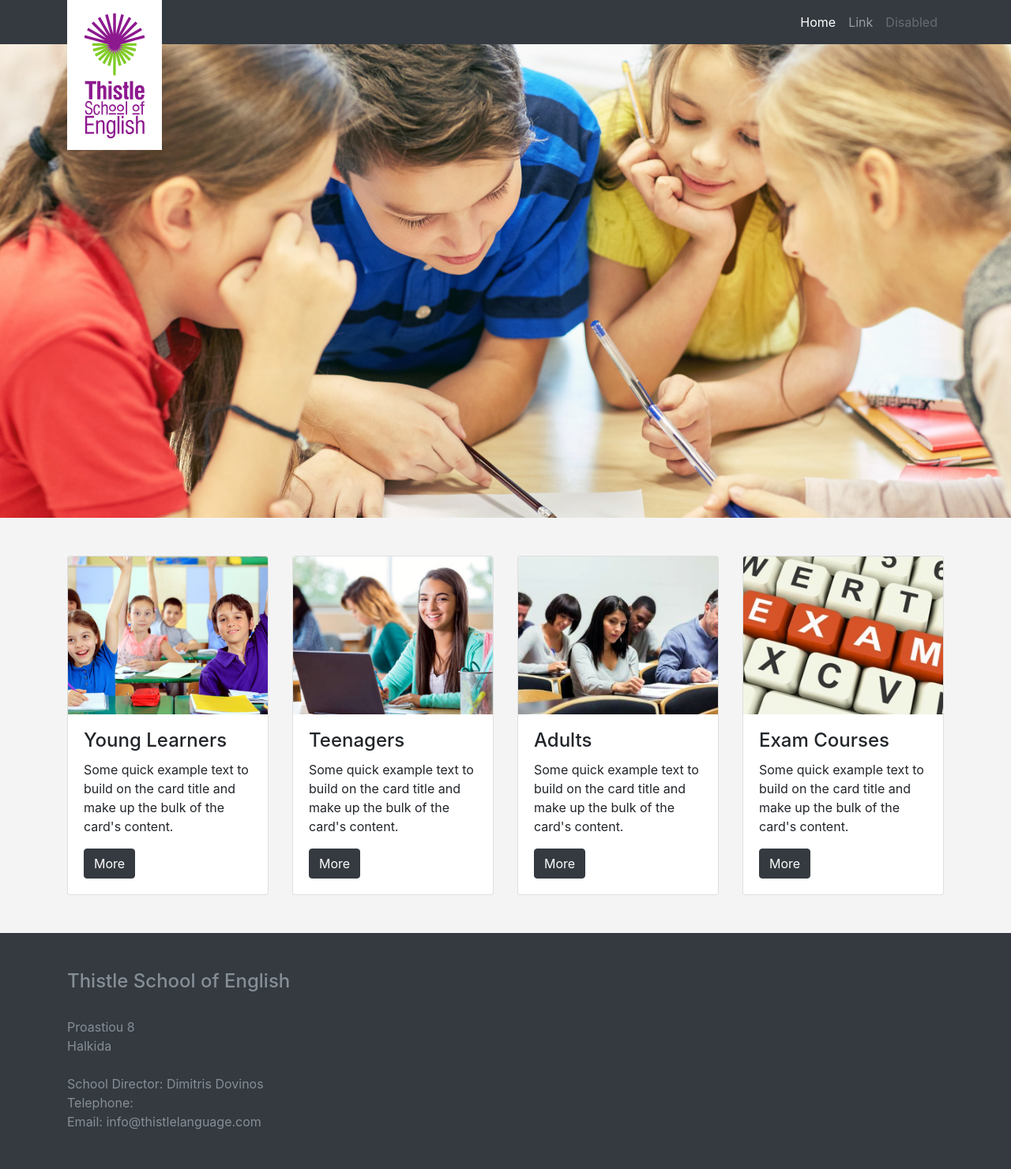
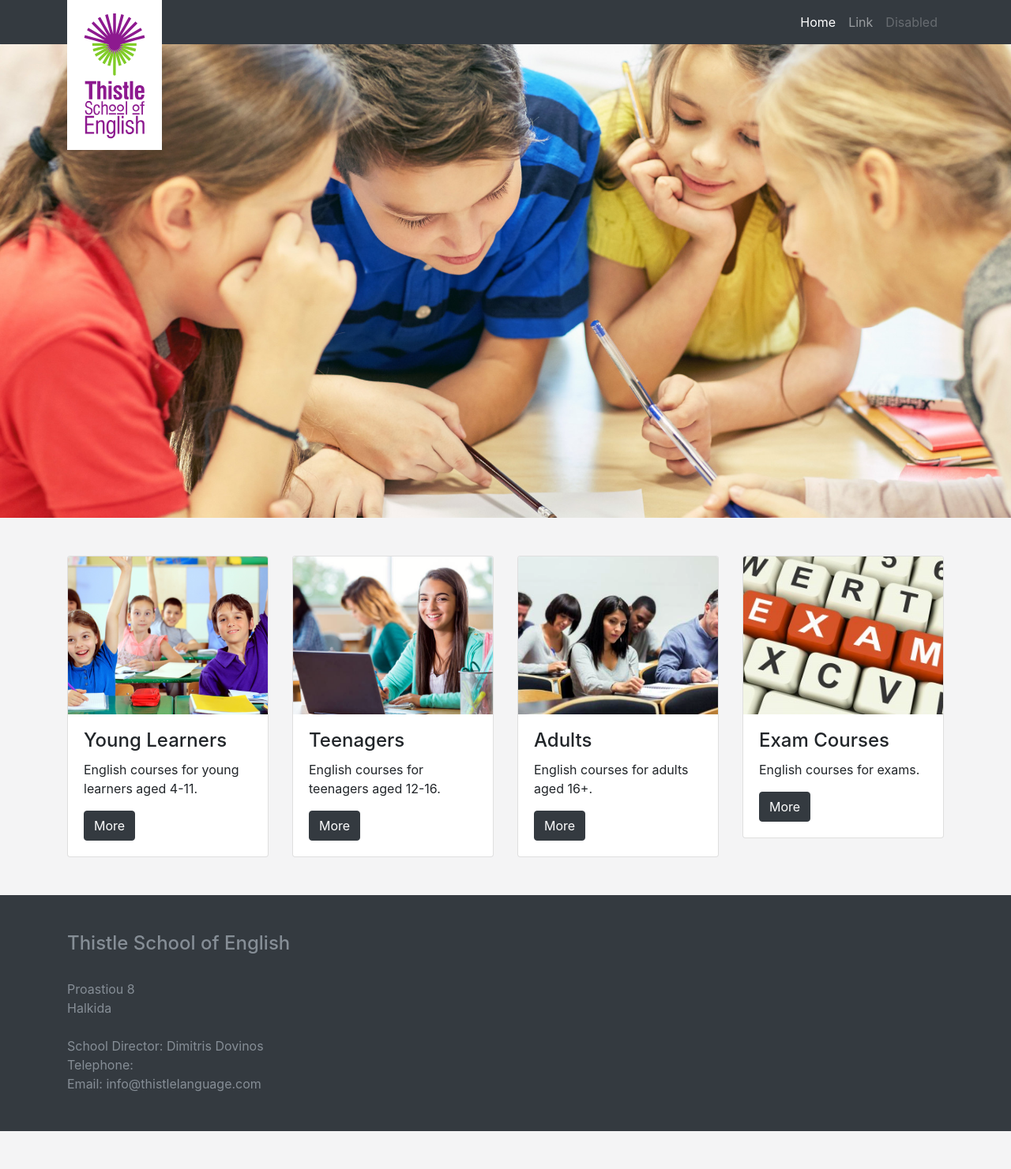
Before and after one commit to dimitrisdovinos/thistlelanguage.com, a Jekyll site: the page built from index.md, in a window 1280 px wide. Shown: the whole page at 79% size. Built offline with Jekyll 4.4.1, drawn with Linux system fonts in a browser that asks for light colours; after the commit the page ends 1433 px from its top, so only the background shows below that.

Commit message:
update image paths

```diff
--- a/_config.yml
+++ b/_config.yml
@@ -19,9 +19,9 @@
   Write an awesome description for your new site here. You can edit this
   line in _config.yml. It will appear in your document head meta (for
   Google search results) and in your feed.xml site description.
+baseurl: "" # the subpath of your site, e.g. /blog
 # url: "http://thistlelanguage.com/" # the base hostname & protocol for your site, e.g. http://example.com
-url: "https://vassilis.github.io" # the base hostname & protocol for your site, e.g. http://example.com
-baseurl: "/thistlelanguage.com" # the subpath of your site, e.g. /blog
+url: "https://vassilis.github.io/thistlelanguage.com/" # the base hostname & protocol for your site, e.g. http://example.com
 twitter_username: jekyllrb
 github_username:  jekyll
 
--- a/_includes/header.html
+++ b/_includes/header.html
@@ -1,4 +1,5 @@
 
 
 <header class="site-header" role="banner">
+  <img class="card-img-top" src="{{ "/assets/banner-1.jpg" | relative_url }}" alt="Thistle School of English">
 </header>
--- a/_layouts/home.html
+++ b/_layouts/home.html
@@ -6,40 +6,40 @@
   <div class="row">
     <div class="col">
       <div class="card">
-        <img class="card-img-top" src="/assets/home-kids-thumb.png" alt="Card image cap">
+        <img class="card-img-top" src="{{ "/assets/home-kids-thumb.png" | relative_url }}" alt="Young Learners">
         <div class="card-body">
           <h4 class="card-title">Young Learners</h4>
-          <p class="card-text">Some quick example text to build on the card title and make up the bulk of the card's content.</p>
+          <p class="card-text">English courses for young learners aged 4-11.</p>
           <a href="#" class="btn btn-dark">More</a>
         </div>
       </div>
     </div>
     <div class="col">
       <div class="card">
-        <img class="card-img-top" src="/assets/home-teenagers-thumb.png" alt="Card image cap">
+        <img class="card-img-top" src="{{ "/assets/home-teenagers-thumb.png" | relative_url }}" alt="Teenagers">
         <div class="card-body">
           <h4 class="card-title">Teenagers</h4>
-          <p class="card-text">Some quick example text to build on the card title and make up the bulk of the card's content.</p>
+          <p class="card-text">English courses for teenagers aged 12-16.</p>
           <a href="#" class="btn btn-dark">More</a>
         </div>
       </div>
     </div>
     <div class="col">
       <div class="card">
-        <img class="card-img-top" src="/assets/home-adults-thumb.png" alt="Card image cap">
+        <img class="card-img-top" src="{{ "/assets/home-adults-thumb.png" | relative_url }}" alt="Adults">
         <div class="card-body">
           <h4 class="card-title">Adults</h4>
-          <p class="card-text">Some quick example text to build on the card title and make up the bulk of the card's content.</p>
+          <p class="card-text">English courses for adults aged 16+.</p>
           <a href="#" class="btn btn-dark">More</a>
         </div>
       </div>
     </div>
     <div class="col">
       <div class="card">
-        <img class="card-img-top" src="/assets/exam.png" alt="Card image cap">
+        <img class="card-img-top" src="{{ "/assets/home-exam-thumb.png" | relative_url }}" alt="Exam Courses">
         <div class="card-body">
           <h4 class="card-title">Exam Courses</h4>
-          <p class="card-text">Some quick example text to build on the card title and make up the bulk of the card's content.</p>
+          <p class="card-text">English courses for exams.</p>
           <a href="#" class="btn btn-dark">More</a>
         </div>
       </div>
--- a/_sass/min.scss
+++ b/_sass/min.scss
@@ -15,10 +15,9 @@
   }
 }
 
-.site-header {
+.site-header img {
   height: 600px;
-  background: url("/assets/banner-1.jpg") 50% 50% no-repeat;
-  background-size: cover;
+  object-fit: cover;
 }
 
 .site-footer {
```
Also changed, not shown: assets/home-exam-thumb.png (renamed from assets/exam.png).
